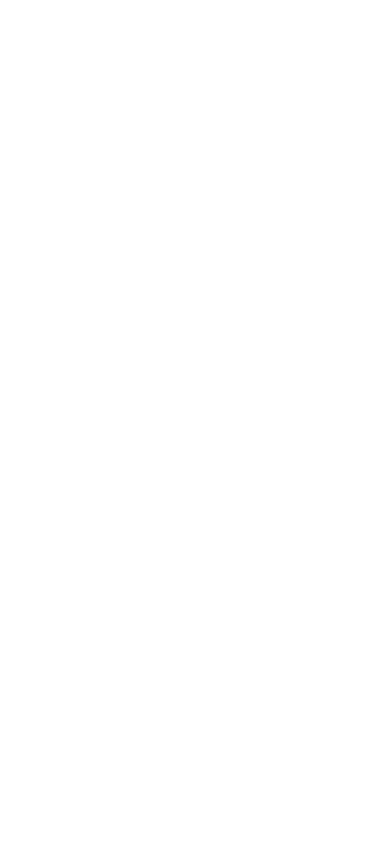
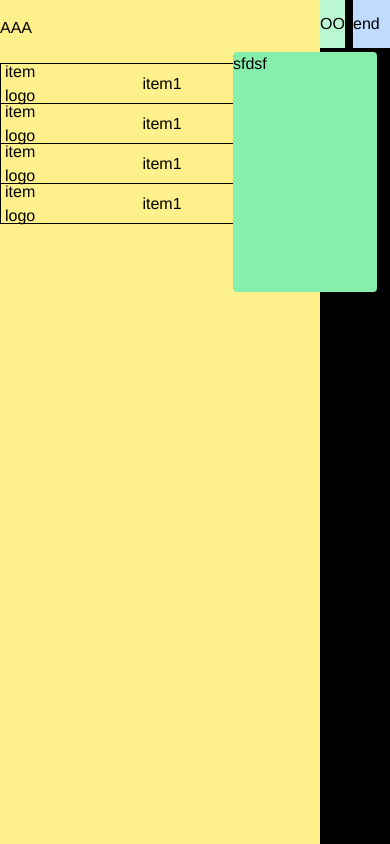
Before and after one commit to Howard0401/howard-vue3-admin-tailwind-element, a Vue app: page /#/dashboard in a window 390 px wide. Before the commit this address led to /#/. Built offline with nearby package versions, Linux system fonts and the light colour scheme.

Commit message:
feat:[Howard] adjust css layout, no white space for mobile at least

```diff
--- a/src/hooks/dashboard/index.ts
+++ b/src/hooks/dashboard/index.ts
@@ -1,6 +1,7 @@
 import { computed, ref, toRefs } from "vue"
 
 export const isHeaderOpen = ref(true)
+export const isSettingOpen = ref(true)
 export const isSidebarClicked = ref(false)
 export const isSidebarSmallIconHovered = ref(false)
 export const isCurSmallIconHoverIdx = ref(0)
--- a/src/router/index.ts
+++ b/src/router/index.ts
@@ -6,7 +6,7 @@
     component: () => import('../views/login/index.vue')
   },
   {
-    path: '/dashboard/:id',
+    path: '/dashboard/',
     component: () => import('../views/dashboard/index.vue'),
     children: [{
       path: 'table',
--- a/src/views/dashboard/header.vue
+++ b/src/views/dashboard/header.vue
@@ -1,16 +1,29 @@
 <template>
       <!-- Header leftside ICON for open/close Sidebar -->
-    <div @click="isHeaderOpen = !isHeaderOpen; isSidebarClicked = false; isSidebarSmallIconHovered = false;
-                 resetCurSmallIconHoverIdx();isSidebarSmallIconHovered = false;"
+    <div @click="isHeaderOpen = !isHeaderOpen;
+                  isSidebarClicked = false;
+                  isSidebarSmallIconHovered = false;
+                  isSettingOpen = false;
+                 resetCurSmallIconHoverIdx()
+                 ;isSidebarSmallIconHovered = false;"
           class="bg-green-200 w-20"
           :class="isHeaderOpen? 'duration-200': 'translate-x-dash_board_trans duration-200'">
           <div class="flex justify-center h-dash_board_header items-center cursor-pointer ">OO</div>
     </div>
 
     <!-- Header right side -->
-    <div class="w-full flex justify-end h-dash_board_header"
-                @click="resetCurSmallIconHoverIdx();isSidebarSmallIconHovered = false;">
-      <div class="flex h-dash_board_header items-center mr-4">end</div>
+    <div class="w-full flex justify-between h-dash_board_header"
+                @click="resetCurSmallIconHoverIdx();
+                isSidebarSmallIconHovered = false;">
+       <div class="w-dash_board_header_right_logo bg-black" @click="isSettingOpen = false"></div>
+      <div  class="flex h-dash_board_header w-10
+                  items-center bg-blue-200 z-[999] cursor-pointer"
+            @click="isSettingOpen = !isSettingOpen">end</div>
+    </div>
+    <div class="mt-12">
+    <div v-if="isSettingOpen === true" @mouseover="isSettingOpen === true" class="w-0 h-60 flex justify-end ">
+      <div class="-ml-40 mr-4 mt-1 rounded w-40 h-60 bg-green-300 z-[99999]">sfdsf</div>
+    </div>
     </div>
 </template>
 
@@ -20,6 +33,7 @@
   isHeaderOpen,
   isSidebarClicked,
   isSidebarSmallIconHovered,
+  isSettingOpen,
   resetCurSmallIconHoverIdx,
 } from '../../hooks/dashboard'
 
--- a/src/views/dashboard/index.vue
+++ b/src/views/dashboard/index.vue
@@ -1,14 +1,17 @@
 <template>
-<div class="bg-slate-200 h-full w-full">
+<div class="h-full w-full min-w-full_screen min-h-full_screen bg-black" >
   <div class="w-full flex h-dash_board_header">
         <!-- Sidebar -->
-    <sidebarVue/>
-    <headerVue/>
+    <SidebarVue/>
+    <HeaderVue/>
   </div>
 
-  <sidebarSubListVue/>
+  <SidebarSubListVue/>
+
+
   <!--<tablerVue/>-->
-  <router-view></router-view>
+  <router-view @click="isSettingOpen = false"
+               class=""></router-view>
         <!-- @mousemove="isSidebarSmallIconHovered = false; resetCurSmallIconHoverIdx();" -->
         <!-- @mouseover="isSidebarSmallIconHovered = false; resetCurSmallIconHoverIdx();"> -->
         <!-- @mouseleave="isSidebarSmallIconHovered = false; resetCurSmallIconHoverIdx();" -->
@@ -16,7 +19,7 @@
   <!--<div class="h-full w-full bg-black" @click="resetCurSmallIconHoverIdx();isSidebarSmallIconHovered = false;"></div>-->
 
 
-  </div>
+</div>
 </template>
 
 <script setup lang="ts">
@@ -32,11 +35,12 @@
   // getCurSmallIconHoverIdx,
   onClickSidebar,
   tableData,
+  isSettingOpen,
 } from '../../hooks/dashboard'
 
-import headerVue from './header.vue';
-import sidebarVue from './sidebar.vue'
-import sidebarSubListVue from './sidebarSubList.vue'
+import HeaderVue from './header.vue';
+import SidebarVue from './sidebar.vue'
+import SidebarSubListVue from './sidebarSubList.vue'
 // import tablerVue from './table.vue'
 
 
--- a/src/views/dashboard/sidebar.vue
+++ b/src/views/dashboard/sidebar.vue
@@ -1,5 +1,6 @@
 <template>
-    <div class="h-screen bg-yellow-200 w-sidbar block "
+    <div class="h-screen min-h-full_screen
+              bg-yellow-200 w-sidbar block "
        :class="isHeaderOpen ? 'duration-300 ease-in-out':'duration-100 translate-x-dash_board_trans'">
       <div class="dashboard-logo h-dash_board_header border-b border-black mt-4">
         <div class="h-dash_board_header items-center">AAA</div>
--- a/tailwind.config.js
+++ b/tailwind.config.js
@@ -3,7 +3,9 @@
 const sidbarDropdownListH = `2.5rem`
 const dashBoardHeader = `3rem`
 const sidbarLogoListH = `calc(${dashBoardHeader} - ${sidbarDropdownListH})`
+const dash_board_header_right_logo = `2.5rem`
 
+const minHeight = "667px"
 module.exports = {
   content: [
     "./index.html",
@@ -11,9 +13,18 @@
   ],
   theme: {
     extend: {
+      minHeight: {
+        "full_screen": "729px",
+        "sidebar_full_screen": `${minHeight} + ${dashBoardHeader}`,
+      },
+      minWidth: {
+        "full_screen": "393px",
+      },
       height: {
         "dash_board_logo": sidbarLogoListH,
         "dash_board_header": dashBoardHeader,
+        "dash_board_header_right_space": `calc(w-full - ${dash_board_header_right_logo})`,
+        "dash_board_header_right_logo": dash_board_header_right_logo,
         "dash_board_body":`calc(100% - ${dashBoardHeader})`,
         "sidbar_dropdown_list": sidbarDropdownListH,
       },
```
Also changed, not shown: 1 other file (tests, documents, lock files or other folders).
